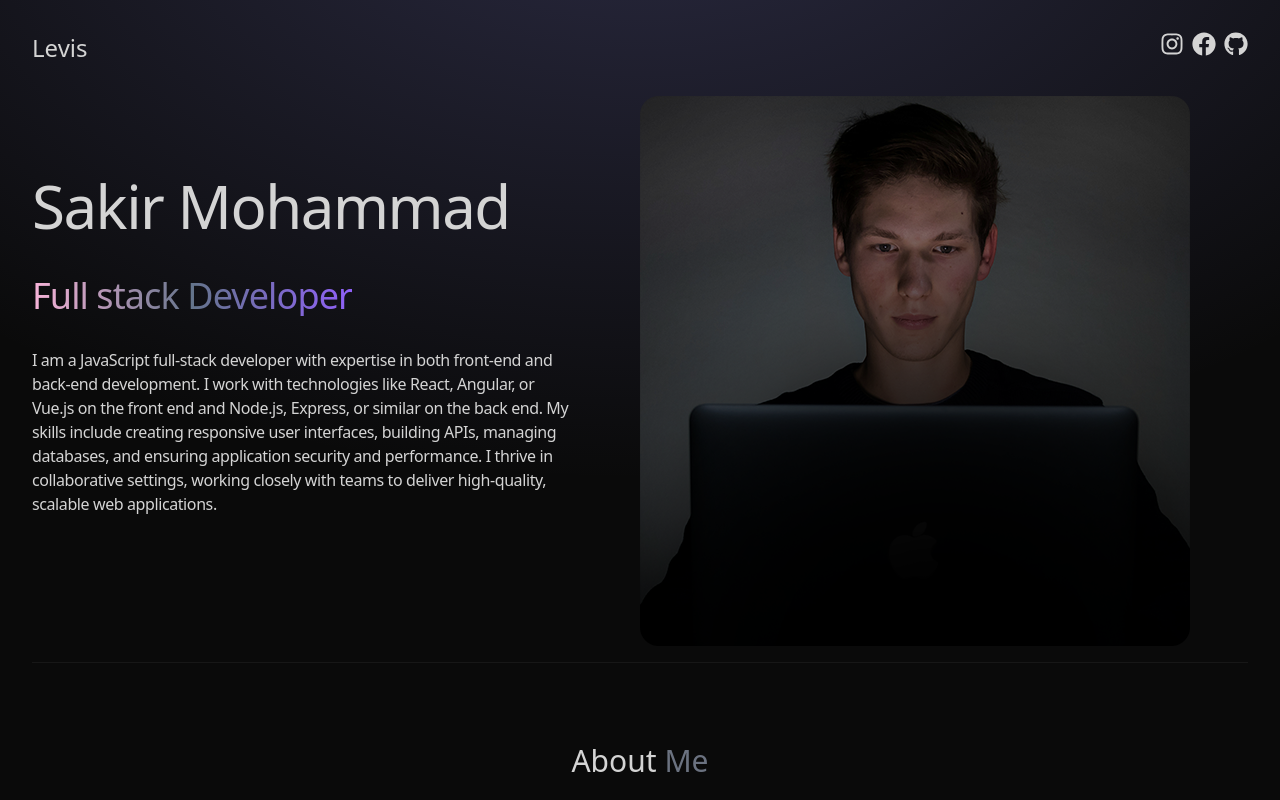
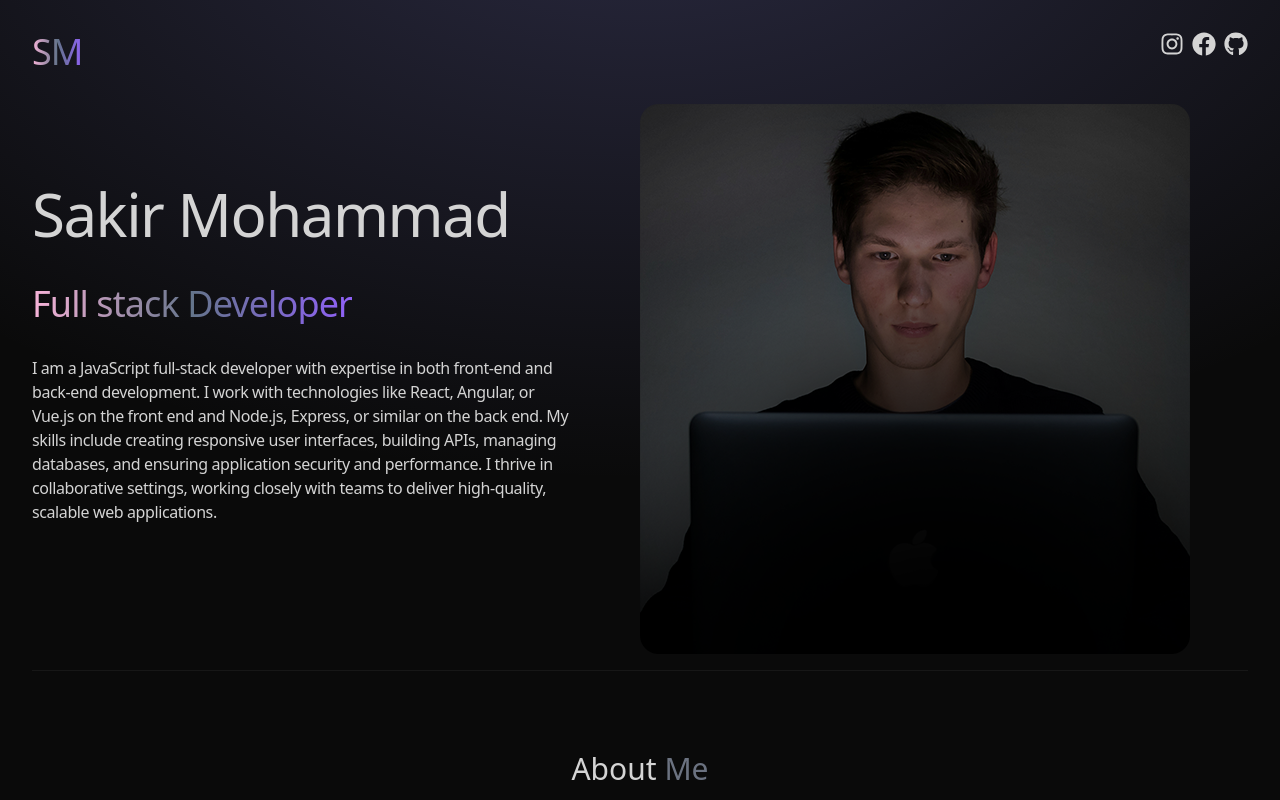
Before and after one commit to sakirmohammad775/Portfolio, a React (Vite) app: page / in a window 1280 px wide. Shown: the top 800 px of the page. Built offline with nearby package versions, Linux system fonts and the light colour scheme.

Commit message:
rename project

```diff
--- a/src/Navbar/Navbar.jsx
+++ b/src/Navbar/Navbar.jsx
@@ -4,7 +4,7 @@
 const Navbar = () => {
     return (
         <div className="flex justify-between  py-8">
-           <div className="text-2xl">Levis</div>
+           <div className="bg-gradient-to-r from-pink-300 via-slate-500 to-purple-500 bg-clip-text text-4xl tracking-tight text-transparent">SM</div>
            <div className="flex gap-2 text-2xl">
            <FaInstagram />
            <FaFacebook/>
```
